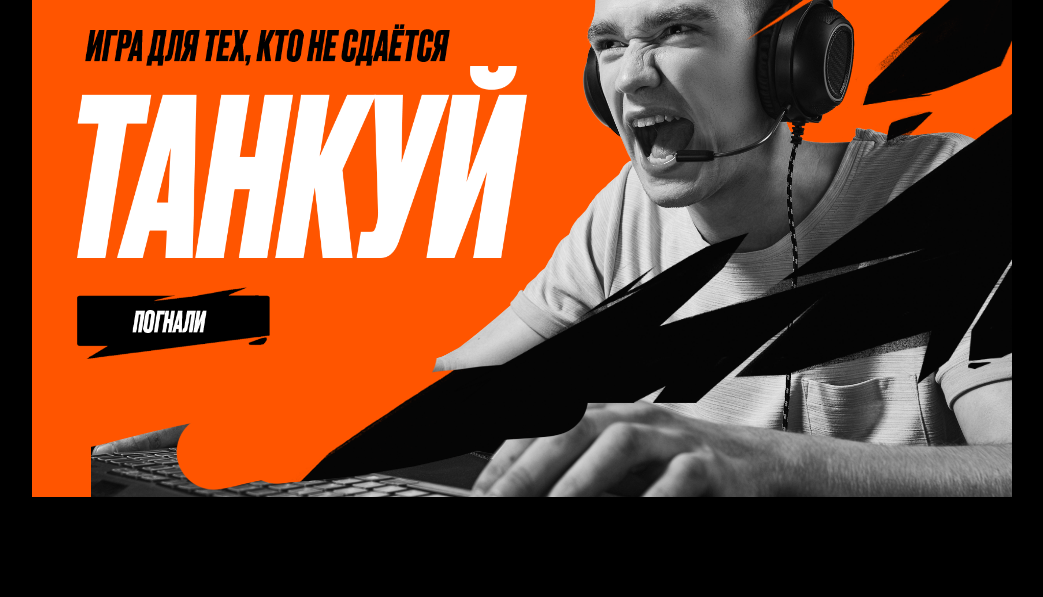
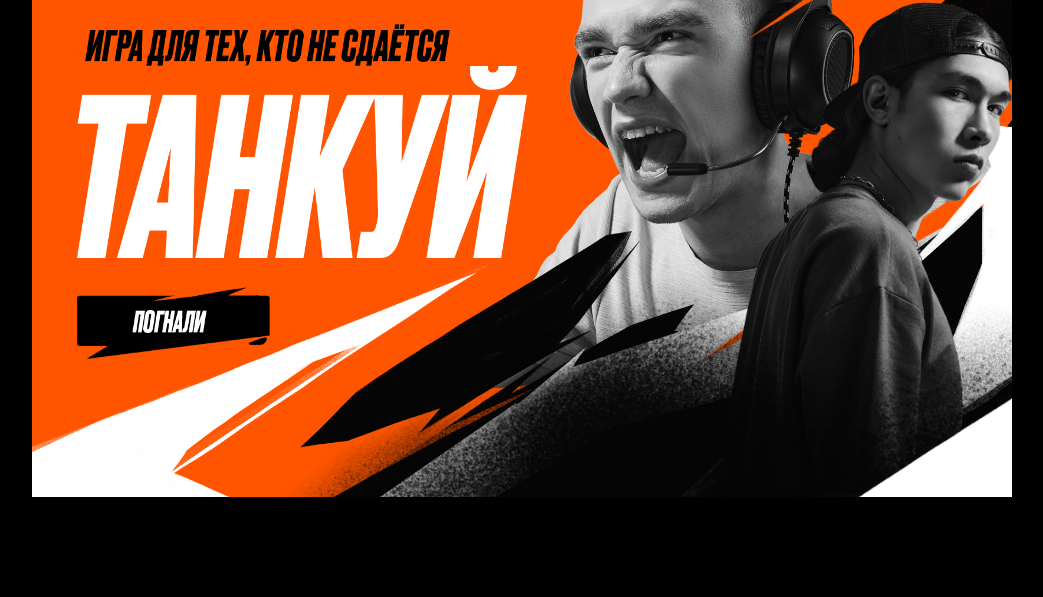
Before and after one commit to erkinchik/wot-ad, a plain HTML site: page index.html in a window 1280 px wide. Shown: the part 203-800 px from the top of the page, without its empty margins (118-1161 px from the left). Drawn offline with nearby package versions, Linux system fonts and the light colour scheme.

Commit message:
added some refs

```diff
--- a/index.html
+++ b/index.html
@@ -9,34 +9,45 @@
     <div class="main-wrapper">
       <div class="container">
         <div class="images-block">
-          <!-- <div class="images-block__person_1"> -->
           <img class="person_1" src="KV_assets/Person_1_0_-59.png" alt="" />
-          <!-- </div> -->
-          <div class="decor_block">
+          <div class="decor_block-1">
             <img
-              class="decor_1"
+              class="decor_block-1__decor_1"
               src="KV_assets/Decor_1/Decor_1.0_1067_17.png"
             />
-             <img
-              class="decor_2"
+            <img
+              class="decor_block-1__decor_2"
               src="KV_assets/Decor_1/Decor_1.1_394_1199.png"
             />
             <img
-              class="decor_3"
+              class="decor_block-1__decor_3"
               src="KV_assets/Decor_1/Decor_1.2_261_380.png"
             />
             <img
-              class="decor_4"
+              class="decor_block-1__decor_4"
               src="KV_assets/Decor_1/Decor_1.3_925_484.png"
             />
             <img
-              class="decor_5"
-              src="KV_assets/Decor_1/Decor_1.4_-233_367.png" -->
+              class="decor_block-1__decor_5"
+              src="KV_assets/Decor_1/Decor_1.4_-233_367.png"
             />
           </div>
-          <!-- <div class="images-block__decor_0"> -->
           <img class="decor_0" src="KV_assets/Decor_0_732_13.png" alt="" />
-          <!-- </div> -->
+
+          <img src="KV_assets/Person_2_1082_148.png" alt="" class="person_2" />
+
+          <div class="decor_block-2">
+            <img
+              src="KV_assets/Decor_2/Decor_2.0_722_568.png"
+              alt=""
+              class="decor_block-2__decor_1"
+            />
+            <img
+              src="KV_assets/Decor_2/Decor_2.1_1582_906.png"
+              alt=""
+              class="decor_block-2__decor_2"
+            />
+          </div>
         </div>
         <div class="text-block">
           <img class="text-block__logo" src="KV_assets/Logo%20WoT_98_98.png" />
--- a/styles/styles.css
+++ b/styles/styles.css
@@ -86,28 +86,98 @@ body {
   height: inherit;
 } */
 .decor_0 {
-  /* width: 1000px; */
   height: auto;
   transform: translate(670px, 13px);
 }
-.person_1{
+.person_1 {
+  height: auto;
+  width: 105%;
+  position: absolute;
+  top: 0;
+  right: -70px;
+  z-index: 1;
+}
+.person_2 {
+  /* width: 36%;
   height: auto;
   position: absolute;
-  width: 100%;
-  top: 0;
-  right:-59px;
-  /* transform: translate(0,-59px); */
+  bottom: -20px;
+  right: -1px;
+  z-index: 5; */
+  width: 35%;
+  height: auto;
+  position: absolute;
+  bottom: -8px;
+  right: -1px;
+  z-index: 5;
 }
-.decor_1{
+/* .person_1 {
+  height: auto;
+  position: absolute;
+  width: 108%;
+  top: 0px;
+  right: -105px;
+  z-index: 1;
+} */
+.decor_block-1__decor_1 {
   width: 303px;
   position: absolute;
   left: 610px;
   top: 12px;
-  /* transform: translate(600px,17px); */
+  z-index: 2;
 }
-.decor_2{
-  width: 70%;
+.decor_block-1__decor_2 {
+  width: 105%;
   position: absolute;
-  left: 409px;
-  top: 52px;
+  left: 200px;
+  top: -18px;
+  z-index: 2;
 }
+
+/* TODO */
+.decor_block-1__decor_3 {
+  width: 85%;
+  position: absolute;
+  left: 166px;
+  top: 200px;
+  z-index: 5;
+}
+.decor_block-1__decor_4 {
+  width: 50%;
+  position: absolute;
+  left: 490px;
+  top: 265px;
+  z-index: 3;
+}
+.decor_block-1__decor_5 {
+  /* width: 130%;
+  position: absolute;
+  left: 0px;
+  top: 225px;
+  z-index: 5; */
+
+  width: 125%;
+  position: absolute;
+  left: 0px;
+  top: 205px;
+  z-index: 5;
+  /* width: 130%;
+  position: absolute;
+  left: -39px;
+  top: 225px;
+  z-index: 5; */
+}
+.decor_block-2__decor_1 {
+  width: 80%;
+  position: absolute;
+  right: -15px;
+  bottom: -55px;
+  z-index: 5;
+}
+.decor_block-2__decor_2{
+  width: 350px;
+  position: absolute;
+  right: -85px;
+  bottom: -115px;
+  z-index: 5;
+}
```
